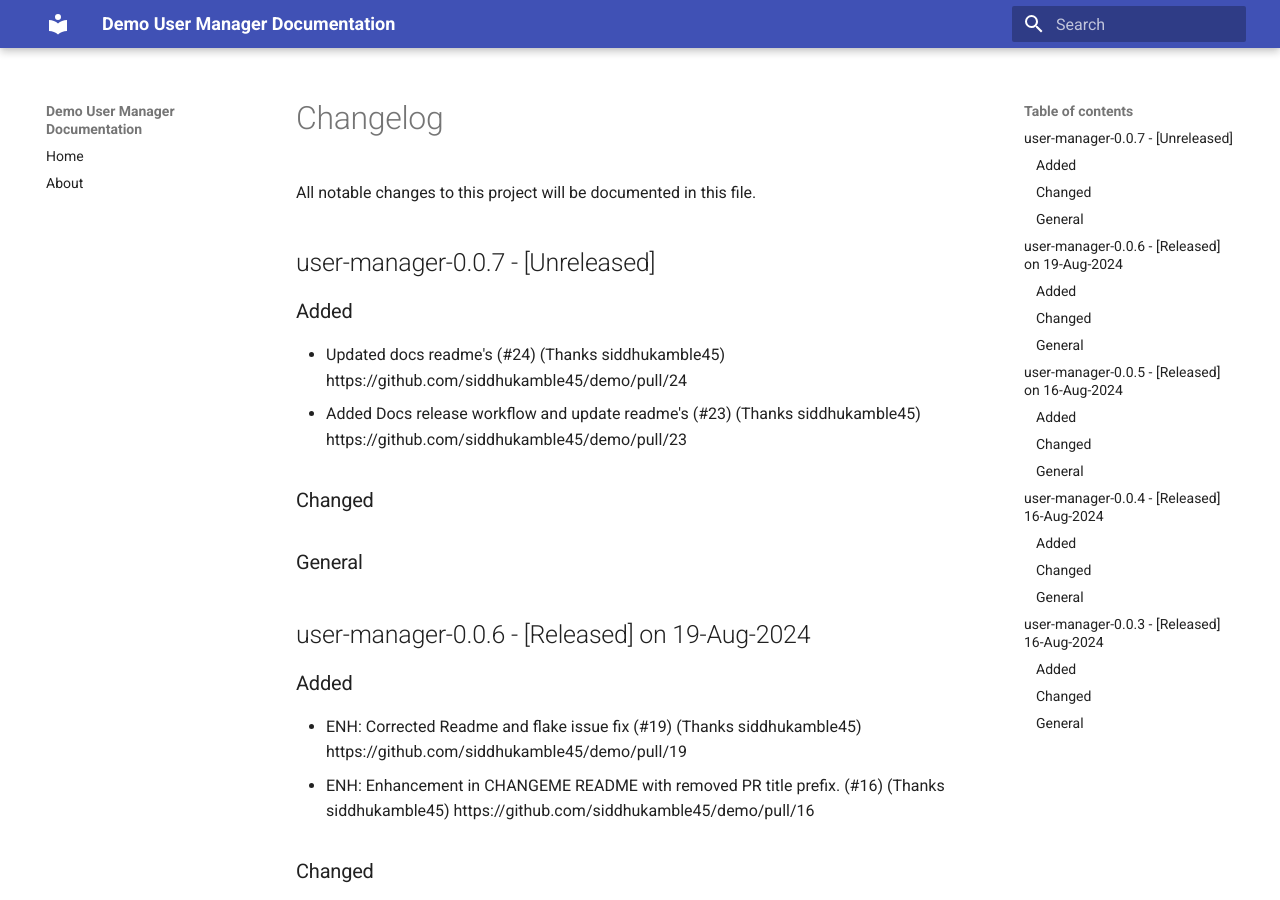
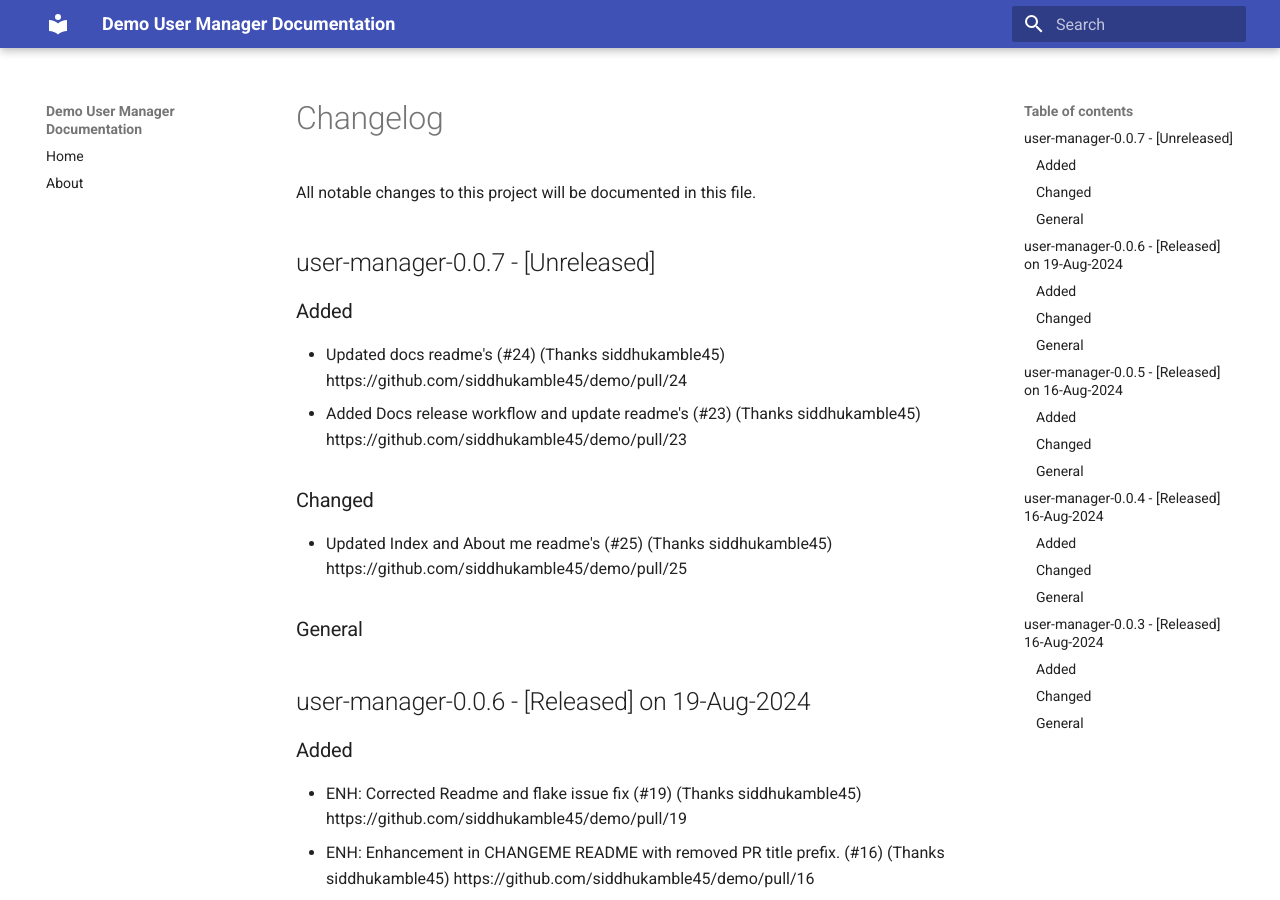
Before and after one commit to siddhukamble45/demo, an MkDocs documentation site: the page built from docs/CHANGELOG.md, in a window 1280 px wide and 900 px high. Built offline with MkDocs 1.6.1 and Material for MkDocs 9.7.7, drawn with Linux system fonts in a browser that asks for light colours.

Commit message:
Update CHANGELOG.md for Unreleased version

```diff
--- a/docs/CHANGELOG.md
+++ b/docs/CHANGELOG.md
@@ -9,6 +9,7 @@ All notable changes to this project will be documented in this file.
 -  Added Docs release workflow and update readme's (#23) (Thanks siddhukamble45) https://github.com/siddhukamble45/demo/pull/23
 
 ### Changed
+-  Updated Index and About me readme's (#25) (Thanks siddhukamble45) https://github.com/siddhukamble45/demo/pull/25
 
 ### General
 
```
